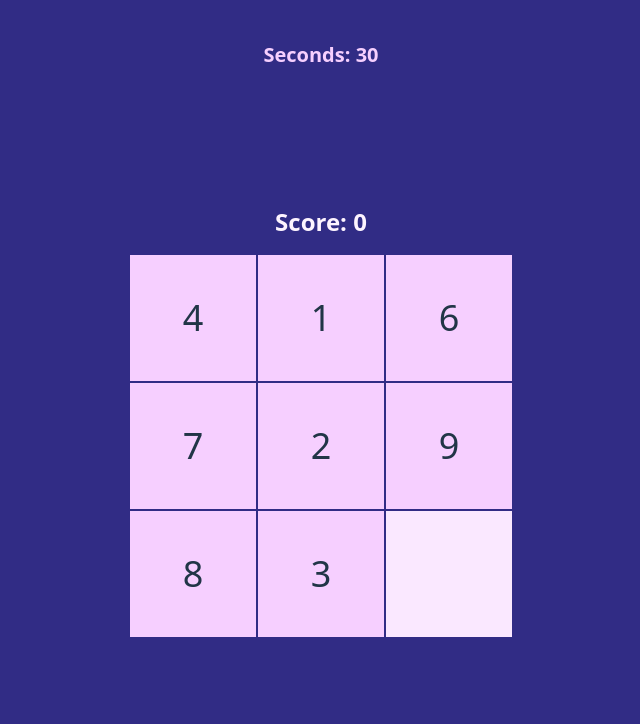
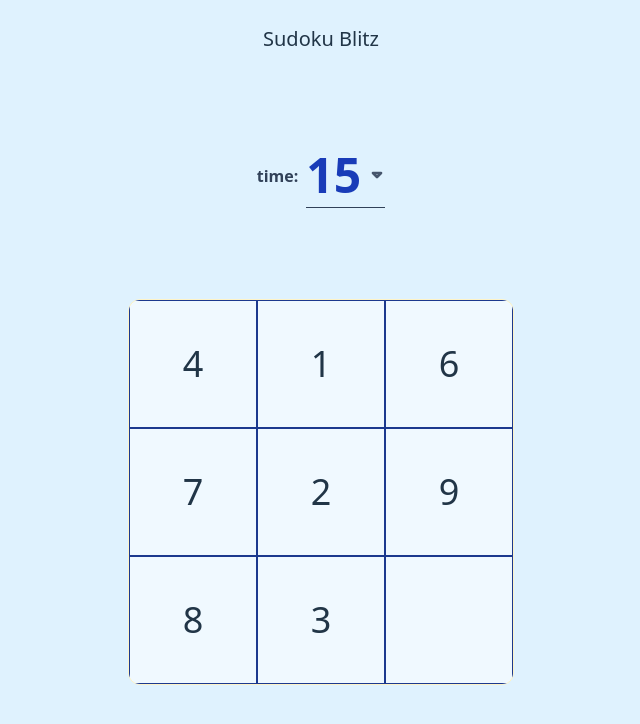
Before and after one commit to Sofia-Ortega/sudoku-blitz, a React (Vite) app: page / in a window 1280 px wide. Shown: the top 724 px of the page, without its empty margins (319-959 px from the left). Built offline with nearby package versions, Linux system fonts and the light colour scheme.

Commit message:
updated styling

```diff
--- a/src/App.tsx
+++ b/src/App.tsx
@@ -1,6 +1,7 @@
 import { useRef, useState } from "react";
 import "./App.css";
 import { Grid } from "./components/Grid";
+import Dropdown from "./components/Dropdown";
 
 const randomGrid = (): (number | null)[][] => {
   let digits: (number | null)[] = [1, 2, 3, 4, 5, 6, 7, 8, 9];
@@ -55,16 +56,13 @@ function App() {
   };
 
   return (
-    <div className="bg-indigo-900 min-h-screen flex flex-col justify-around items-center gap-10">
-      <div className="text-center">
-        <div className="text-xl font-bold text-fuchsia-200">
-          Seconds: {timer}
-        </div>
+    <div className="bg-sky-100 min-h-screen flex flex-col justify-around items-center gap-10">
+      <div className="text-xl text-center">Sudoku Blitz</div>
+      <div className="flex items-center gap-2">
+        <div className="font-bold text-slate-700">time:</div>
+        <Dropdown options={["15", "30", "45"]} />
       </div>
       <div>
-        <div className="text-center my-4 text-2xl font-bold text-fuchsia-50">
-          Score: {score}
-        </div>
         <Grid gridNums={gridNums} refreshPuzzle={refreshPuzzle} />
       </div>
       <div></div>
--- a/src/components/Box.tsx
+++ b/src/components/Box.tsx
@@ -36,7 +36,7 @@ export function Box({ num, refreshPuzzle, ans }: Props) {
   }, [num]);
 
   return (
-    <div className="w-32 h-32 border border-indigo-900 flex justify-center items-center">
+    <div className="w-32 h-32 border border-blue-900 flex justify-center items-center">
       {num === null ? (
         <input
           ref={inputRef}
@@ -44,9 +44,7 @@ export function Box({ num, refreshPuzzle, ans }: Props) {
           value={value}
           onChange={handleChange}
           // maxLength={1}
-          className={`w-full h-full text-center text-4xl outline-none border-none bg-fuchsia-100 ${
-            wrong && value ? "text-red-500 " : "text-black"
-          }`}
+          className={`w-full h-full text-center text-4xl outline-none border-none  `}
         />
       ) : (
         <div className="text-4xl">{num}</div>
--- /dev/null
+++ b/src/components/Dropdown.tsx
@@ -0,0 +1,55 @@
+import { useState } from "react";
+
+interface DropdownProps {
+  options: string[];
+}
+
+export default function Dropdown({ options }: DropdownProps) {
+  const [isOpen, setIsOpen] = useState<boolean>(false);
+  const [selected, setSelected] = useState<string>(options[0]);
+
+  const toggleDropdown = () => setIsOpen((prev) => !prev);
+
+  const handleSelect = (option: string) => {
+    setSelected(option);
+    setIsOpen(false);
+  };
+
+  return (
+    <div className="relative inline-block text-left">
+      <button
+        onClick={toggleDropdown}
+        className="flex gap-2 justify-between items-center w-full border-b border-slate-700 font-bold text-blue-800 text-5xl py-2 bg-none"
+      >
+        <span>{selected}</span>
+        <svg
+          width="16"
+          height="16"
+          viewBox="0 0 24 24"
+          fill="none"
+          stroke="currentColor"
+          strokeWidth="4"
+          strokeLinecap="round"
+          strokeLinejoin="round"
+          className="text-slate-600"
+        >
+          <path d="M6 9 l6 6 6-6 Z" />
+        </svg>
+      </button>
+
+      {isOpen && (
+        <div className="absolute z-10 mt-1 w-full bg-white shadow-md rounded-md border border-slate-200">
+          {options.map((option) => (
+            <div
+              key={option}
+              onClick={() => handleSelect(option)}
+              className="px-4 py-2 hover:bg-slate-100 cursor-pointer text-blue-800"
+            >
+              {option}
+            </div>
+          ))}
+        </div>
+      )}
+    </div>
+  );
+}
--- a/src/components/Grid.tsx
+++ b/src/components/Grid.tsx
@@ -28,7 +28,7 @@ export function Grid({ gridNums, refreshPuzzle }: GridProps) {
   flatGrid.forEach((n) => n && (ans -= n));
 
   return (
-    <div className="bg-fuchsia-200">
+    <div className="bg-sky-50 rounded-xl overflow-hidden border border-amber-100">
       {gridNums.map((row) => (
         <Row row={row} ans={ans} refreshPuzzle={refreshPuzzle} />
       ))}
--- a/src/index.css
+++ b/src/index.css
@@ -35,25 +35,6 @@ h1 {
   line-height: 1.1;
 }
 
-button {
-  border-radius: 8px;
-  border: 1px solid transparent;
-  padding: 0.6em 1.2em;
-  font-size: 1em;
-  font-weight: 500;
-  font-family: inherit;
-  background-color: oklch(82.8% 0.111 230.318);
-  cursor: pointer;
-  transition: border-color 0.25s;
-}
-button:hover {
-  border-color: #6128b2;
-}
-button:focus,
-button:focus-visible {
-  outline: 4px auto -webkit-focus-ring-color;
-}
-
 @media (prefers-color-scheme: light) {
   :root {
     color: #213547;
```
